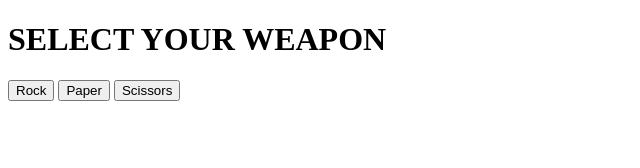
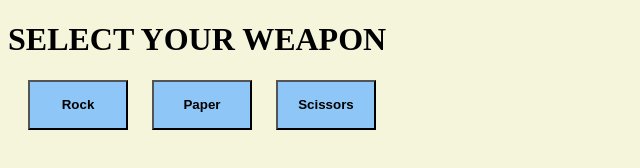
Before and after one commit to ZF5657/Rock-Paper-Scissors, a plain HTML site: page index.html in a window 1280 px wide. Shown: the whole page, without its empty margins (0-640 px from the left). Drawn offline with Linux system fonts and the light colour scheme.

Commit message:
Add styling

```diff
--- a/index.html
+++ b/index.html
@@ -5,6 +5,7 @@
     <meta http-equiv="X-UA-Compatible" content="IE=edge">
     <meta name="viewport" content="width=device-width, initial-scale=1.0">
     <title>Rock Paper Scissors!</title>
+    <link rel="stylesheet" href=styles.css>
 </head>
 <body>
     <script src="javascript.js"></script>
--- a/javascript.js
+++ b/javascript.js
@@ -1,7 +1,7 @@
 const userRock = document.getElementById("rock");
 const userPaper = document.getElementById("paper");
 const userScissors = document.getElementById("scissors");
-
++
 const getComputerChoice = () => {
     const randomChoice = Math.floor(Math.random() * 3);
     switch (randomChoice) {
--- /dev/null
+++ b/styles.css
@@ -0,0 +1,11 @@
+body {
+    background-color: beige;
+}
+
+button {
+    background-color:rgb(142, 198, 247);
+    height: 50px;
+    width: 100px;
+    font-weight: 700;
+    margin-left: 20px;
+}
```
